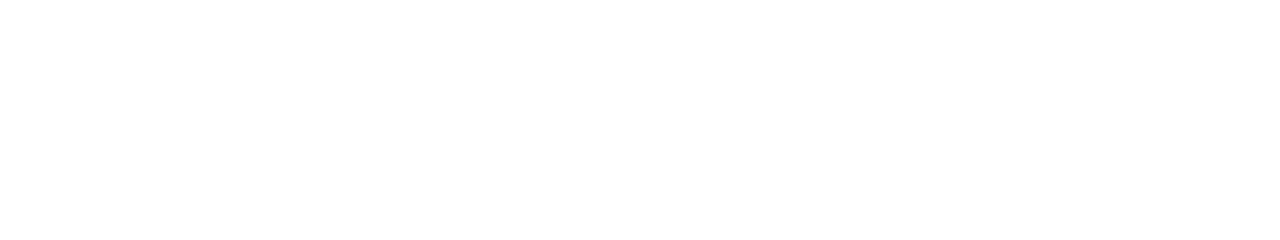
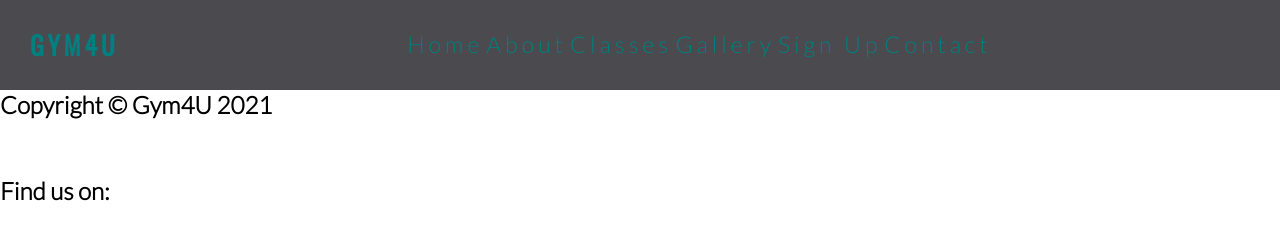
Before and after one commit to MariuszKaminski/Milestone-Project-1, a plain HTML site: page sign-up.html in a window 1280 px wide. Drawn offline with nearby package versions, Linux system fonts and the light colour scheme.

Commit message:
add footer and menu to all pages

```diff
--- a/sign-up.html
+++ b/sign-up.html
@@ -4,9 +4,54 @@
     <meta charset="UTF-8">
     <meta http-equiv="X-UA-Compatible" content="IE=edge">
     <meta name="viewport" content="width=device-width, initial-scale=1.0">
+    <link href="assets/css/style.css" rel="stylesheet" type="text/css" />
     <title>Gym4U Sign In / Up</title>
 </head>
 <body>
+    <header>
+        <a href="index.html">
+            <h1 id="logo">Gym4U</h1>
+          </a>
+            <nav>
+              <ul>
+                <li>
+                    <a href="index.html">Home</a>
+                </li>
+                <li>
+                    <a href="#about">About</a>
+                </li>
+                <li>
+                    <a href="#classes">Classes</a>
+                </li>
+                <li>
+                    <a href="gallery.html">Gallery</a>
+                </li>
+                <li>
+                    <a href="sign-up.html">Sign Up</a>
+                </li>
+                <li>
+                    <a href="#contact">Contact</a>
+                </li>
+              </ul>
+            </nav>
+    </header>
 
+
+
+    <footer>
+        <div>
+          <h2>Copyright © Gym4U 2021</h2>
+        </div>
+        <div class="float-right" id="icons-container">
+          <ul>
+		          <li><a href="https://www.facebook.com" target="_blank" rel="noopener" aria-label="Find us on Instagram (link opens in a new tab)"><i class="fab fa-facebook-square"></i></a></li>
+		          <li><a href="https://www.instagram.com" target="_blank" rel="noopener" aria-label="Find us on Instagram (link opens in a new tab)"><i class="fab fa-instagram-square"></i></a></li>
+		          <li><a href="https://www.twitter.com" target="_blank" rel="noopener" aria-label="Find us on Twitter (link opens in a new tab)"><i class="fab fa-twitter-square"></i></a></li>
+          </ul>
+        </div>
+        <div class="float-right">
+          <h2>Find us on:</h2>
+        </div>
+    </footer>
 </body>
 </html>
```
Also changed, not shown: gallery.html (+45 -0 lines), index.html (+15 -3 lines).
